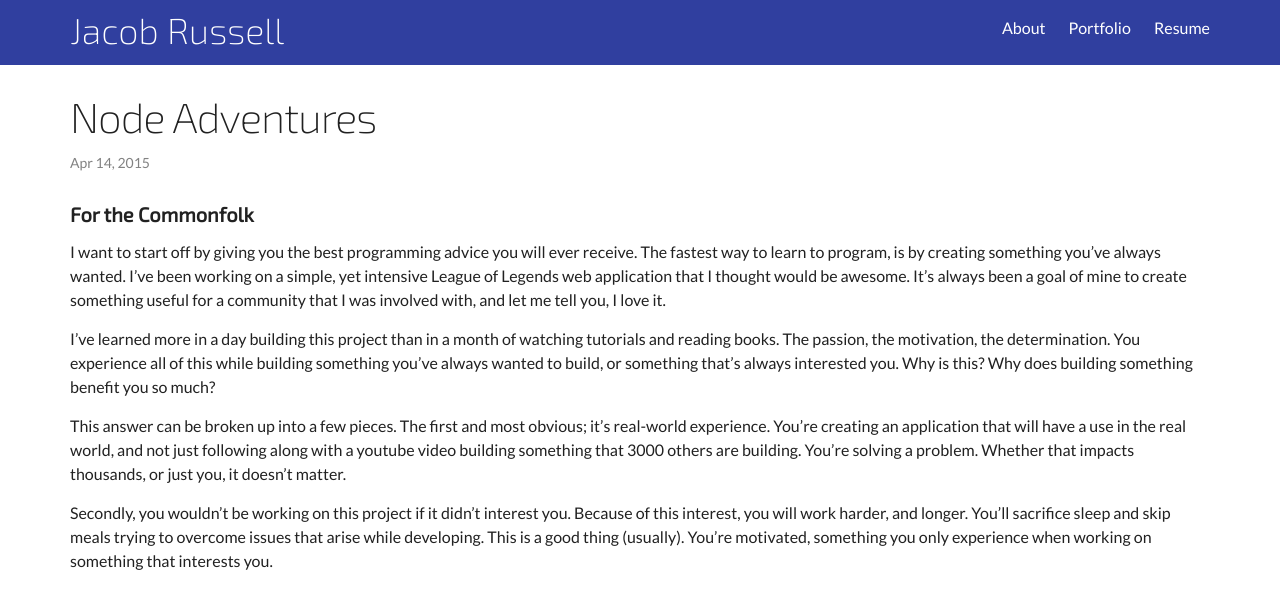
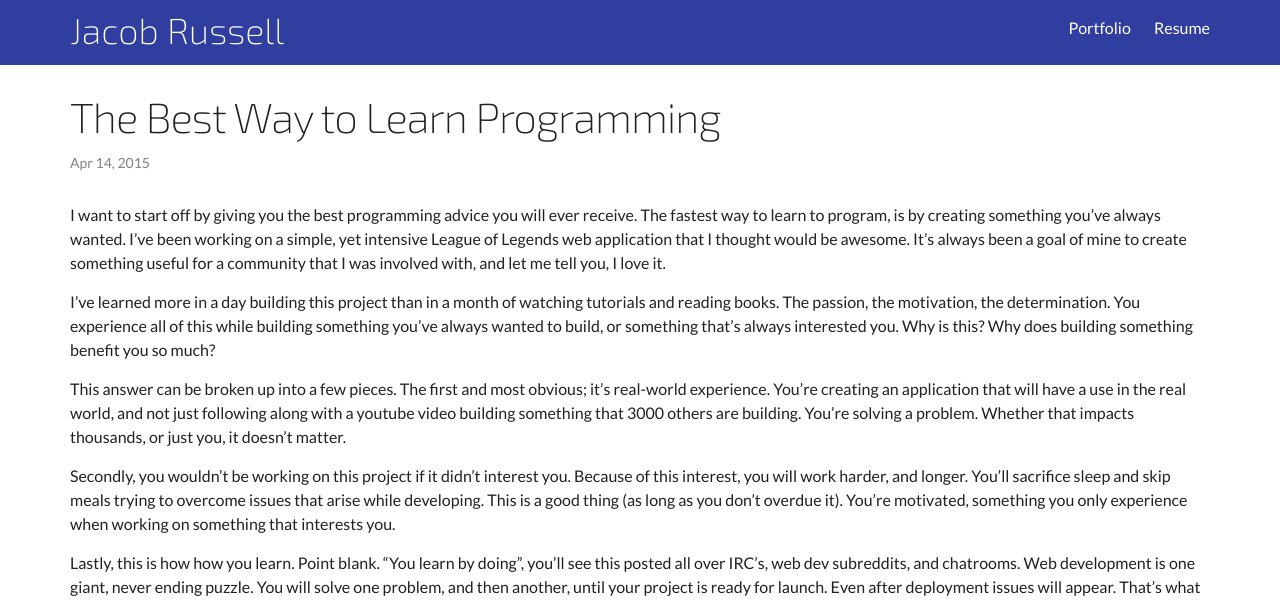
Before and after one commit to Munsterberg/jekyll-devblog, a Jekyll site: the page built from _posts/2015-04-14-node-adventures.markdown, in a window 1280 px wide. Shown: the top 603 px of the page. Built offline with Jekyll 4.4.1, drawn with Linux system fonts in a browser that asks for light colours; nearby versions of some CDN libraries; some of the changed text lies outside the part shown.

Commit message:
Added new posts and removed unnecessary pages

```diff
--- a/_includes/footer.html
+++ b/_includes/footer.html
@@ -17,7 +17,7 @@
             <img src="https://media.licdn.com/mpr/mpr/shrinknp_200_200/p/4/005/0ad/218/332b022.jpg" alt="" id="profile-image">
         </div>
         <div class="col-md-4" style="text-align: left;">
-            <p>Currently working as a freelance web developer. With skills in HTML, CSS, Javascript, Ruby, PHP, Python, C++, and Java. I focus on libraries and frameworks such as, but not limited to: jQuery, node.js, Ruby on Rails, Laravel, Bootstrap and SASS.</p>
+            <p>Currently working as a freelance web developer. With skills in HTML, CSS, Javascript, Ruby, PHP, Python, C++, and Java. I am currently focused on the MEAN (MongoDB, Express, Angular, Node.js) development stack.</p>
         </div>
     </div>
 
--- a/_posts/2015-04-14-node-adventures.markdown
+++ b/_posts/2015-04-14-node-adventures.markdown
@@ -1,14 +1,16 @@
 ---
 layout: post
-tite: "The Best Way to Learn Programming"
+title: "The Best Way to Learn Programming"
 date: 2015-04-14
 categories: node
 ---
-<h4><strong>For the Commonfolk</strong></h4>
+
 I want to start off by giving you the best programming advice you will ever receive. The fastest way to learn to program, is by creating something you've always wanted. I've been working on a simple, yet intensive League of Legends web application that I thought would be awesome. It's always been a goal of mine to create something useful for a community that I was involved with, and let me tell you, I love it.
 
 I've learned more in a day building this project than in a month of watching tutorials and reading books. The passion, the motivation, the determination. You experience all of this while building something you've always wanted to build, or something that's always interested you. Why is this? Why does building something benefit you so much?
 
 This answer can be broken up into a few pieces. The first and most obvious; it's real-world experience. You're creating an application that will have a use in the real world, and not just following along with a youtube video building something that 3000 others are building. You're solving a problem. Whether that impacts thousands, or just you, it doesn't matter.
 
-Secondly, you wouldn't be working on this project if it didn't interest you. Because of this interest, you will work harder, and longer. You'll sacrifice sleep and skip meals trying to overcome issues that arise while developing. This is a good thing (usually). You're motivated, something you only experience when working on something that interests you.
+Secondly, you wouldn't be working on this project if it didn't interest you. Because of this interest, you will work harder, and longer. You'll sacrifice sleep and skip meals trying to overcome issues that arise while developing. This is a good thing (as long as you don't overdue it). You're motivated, something you only experience when working on something that interests you.
+
+Lastly, this is how how you learn. Point blank. "You learn by doing", you'll see this posted all over IRC's, web dev subreddits, and chatrooms. Web development is one giant, never ending puzzle. You will solve one problem, and then another, until your project is ready for launch. Even after deployment issues will appear. That's what it's all about. Not only are you learning how to solve these issues for the future, you're learning how to emotionally handle them.
--- a/resume.md
+++ b/resume.html
@@ -7,7 +7,7 @@
 <div class="resume">
 	<h3>Summary</h3>
 	<p>I am a professional full-stack web developer who has been designing and developing websites since the early age of 15. I have experience in cutting edge technology in this field, and keep up to date with any new libraries, tools, and frameworks.
-	My most useful attribute is knowing how to use my resources. This ensures that I can consistently be a professional web developer.</p>
+	My most useful attribute is knowing how to use my resources. This ensures that I can consistently be a proficient web developer.</p>
 
 	<h3>Experience</h3>
 	<p><strong>Freelance Web Developer</strong> 2012-Current</p>
```
Also changed, not shown: about.md (deleted, +0 -11 lines), portfolio.html (line endings or trailing spaces).
